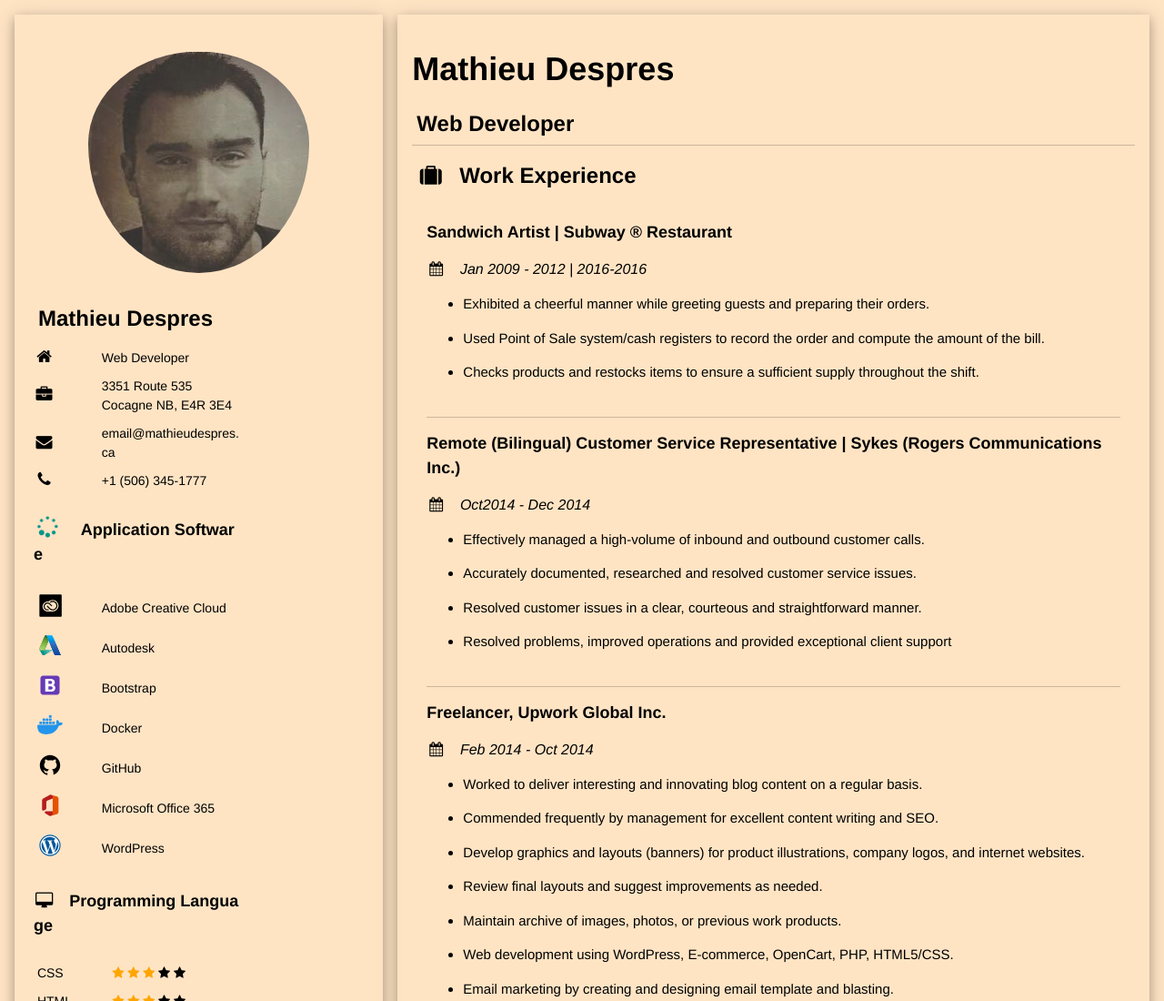
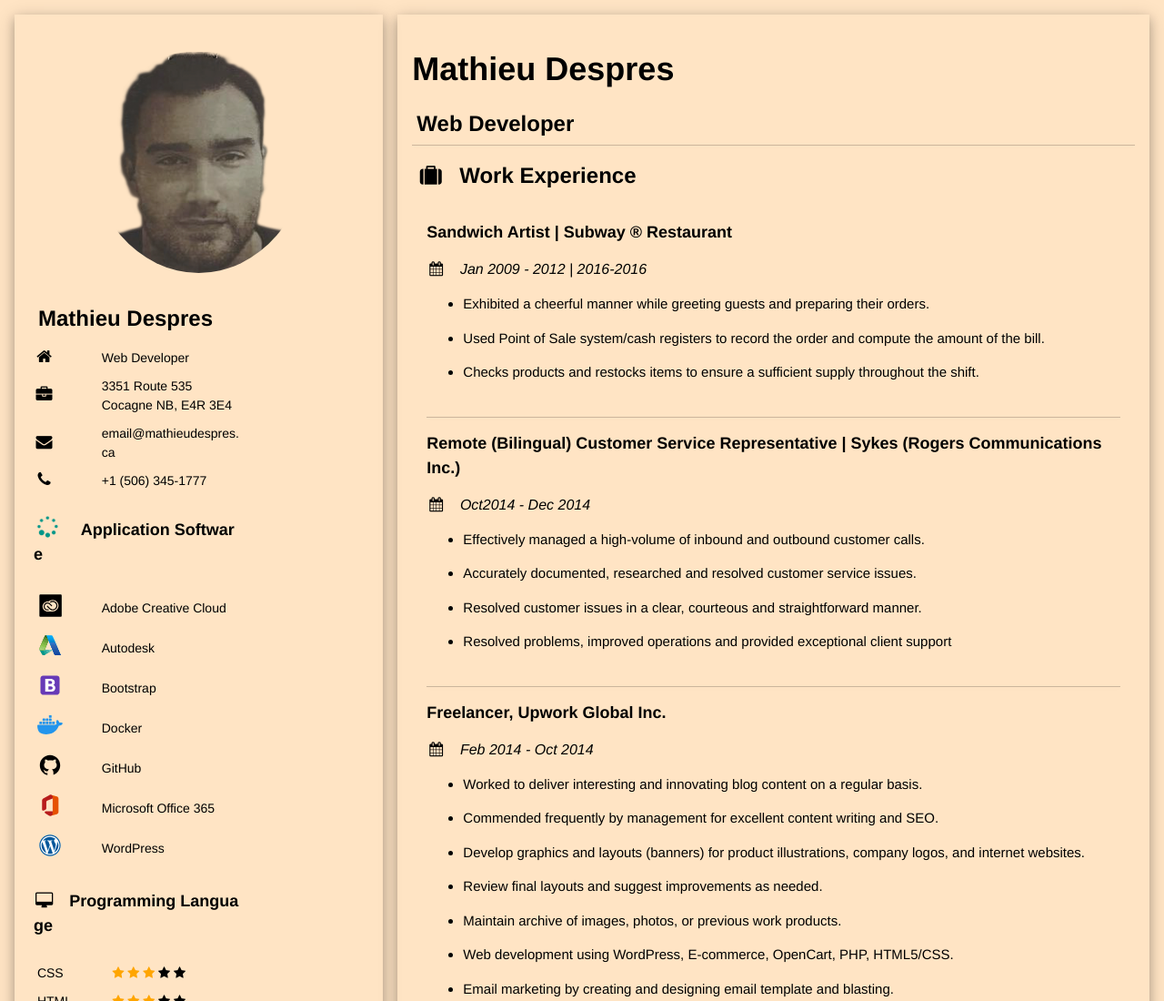
Before and after one commit to Mathieu-Despres/mattyd-resume, a plain HTML site: page index.html in a window 1280 px wide. Shown: the top 1100 px of the page at 91% size. Drawn offline with Linux system fonts and the light colour scheme; a web font is replaced by a local one.

Commit message:
Update index.html

```diff
--- a/index.html
+++ b/index.html
@@ -55,7 +55,7 @@ img {
 </style>
 </head>
 <body>
-<img src="/assets/images/profilepicture.jfif" alt="Profile Picture of Mathieu Despres" style="width:60%;">
+<img src="/assets/images/profile-picture.png" alt="Profile Picture of Mathieu Despres" style="width:60%;">
 
 </body>
 
```
